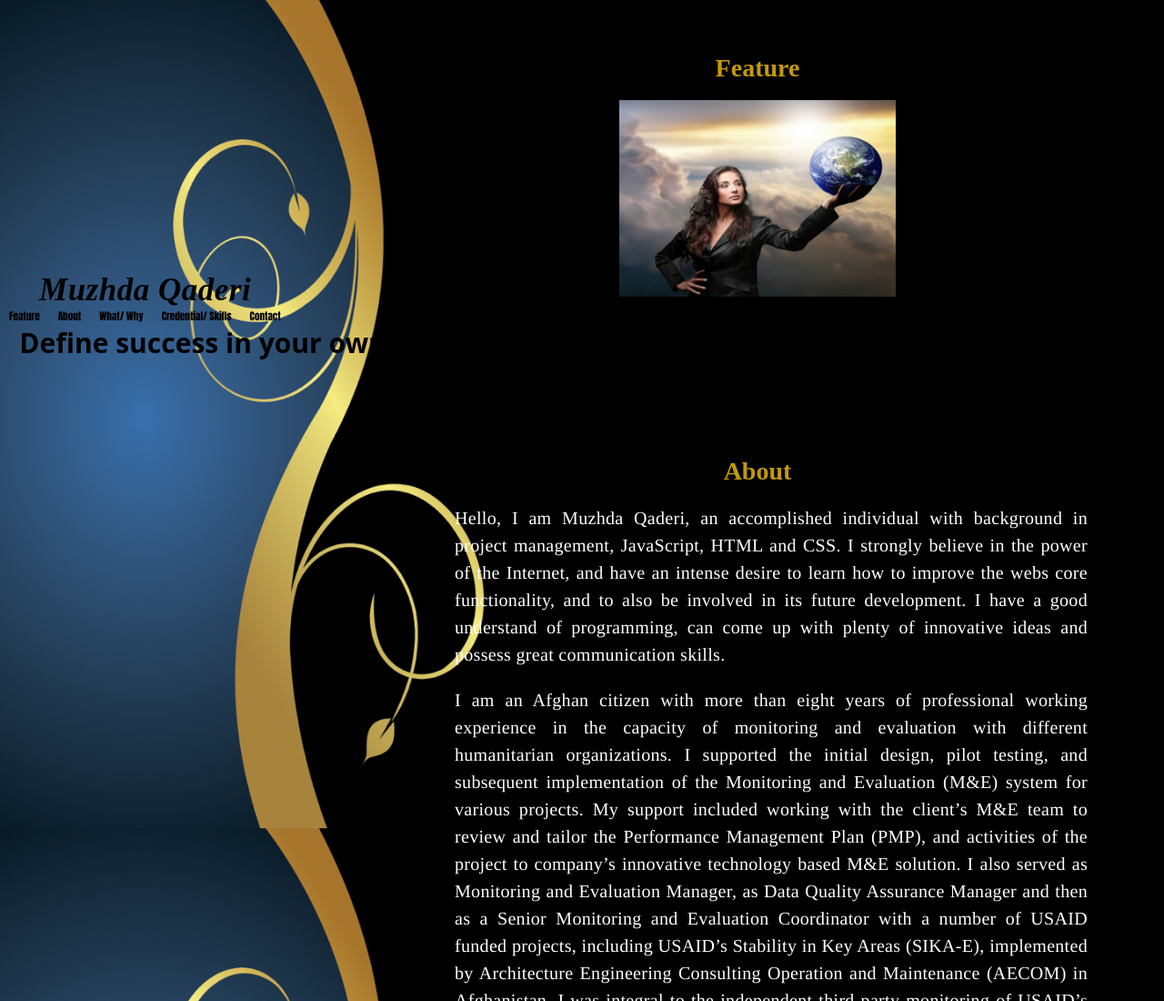
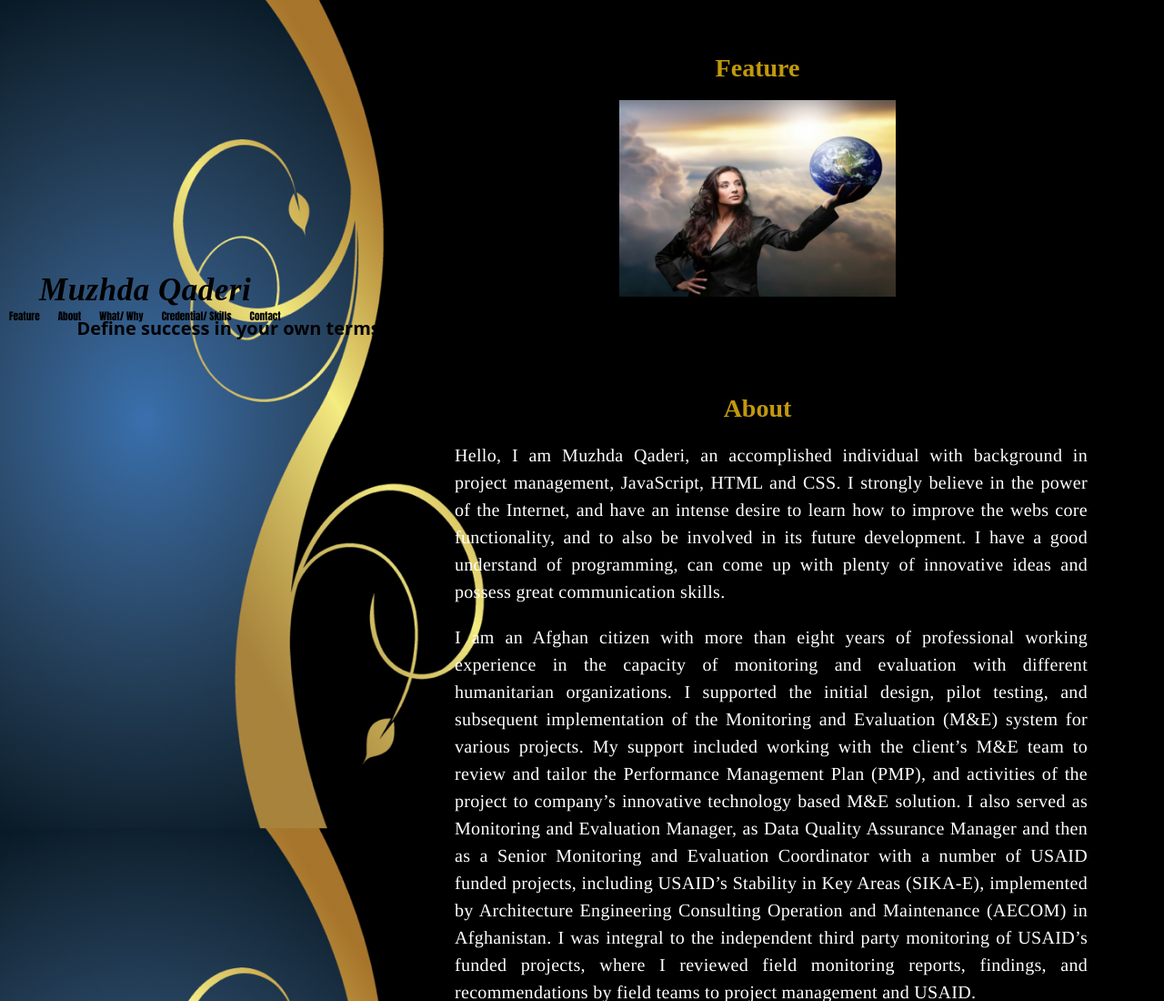
Before and after one commit to Muzhda/muzhda.github.io, a plain HTML site: page index.html in a window 1280 px wide. Shown: the top 1100 px of the page at 91% size. Drawn offline with Linux system fonts and the light colour scheme.

Commit message:
Update main.css

```diff
--- a/css/main.css
+++ b/css/main.css
@@ -14,7 +14,7 @@ img{
   padding-left:450px;
 }
 
-.feature {
+h2 {
   text-align:center;
   font-size:20px;
 }
```
